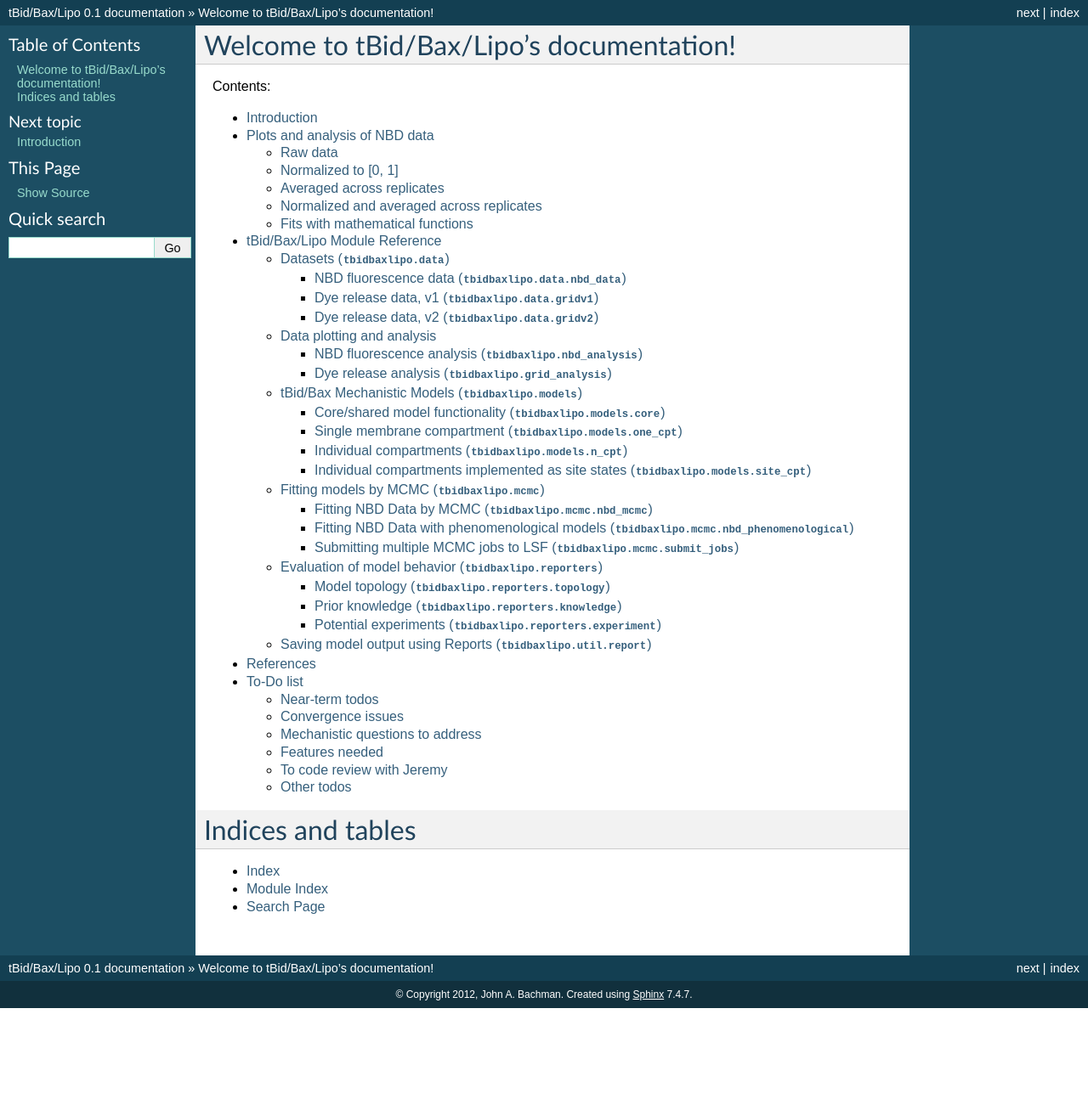
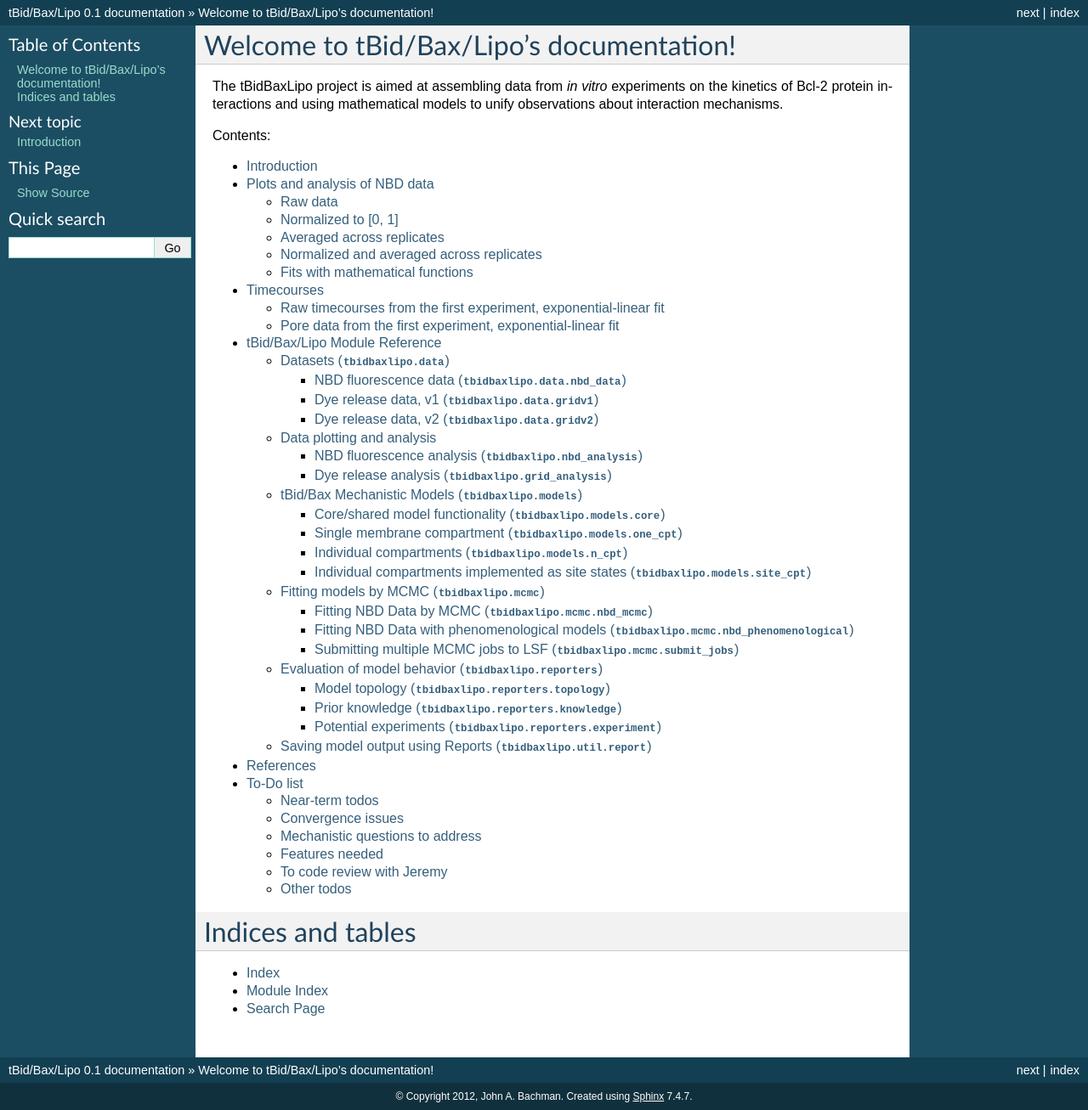
Before and after one commit to johnbachman/tBidBaxLipo, a Sphinx documentation site: the page built from doc/index.rst, in a window 1280 px wide. Shown: the whole page at 85% size. Built offline with Sphinx 7.4.7, drawn with Linux system fonts in a browser that asks for light colours; formulas are drawn with MathJax 3; before the commit the page ends 1187 px from its top, so only the background shows below that.

Commit message:
Started use of matplotlib plot directive for grid plots

```diff
--- a/doc/conf.py
+++ b/doc/conf.py
@@ -26,9 +26,12 @@
 
 # Add any Sphinx extension module names here, as strings. They can be extensions
 # coming with Sphinx (named 'sphinx.ext.*') or your custom ones.
-extensions = ['sphinx.ext.autodoc', 'sphinx.ext.doctest', 'sphinx.ext.intersphinx',
-              'sphinx.ext.todo', 'sphinx.ext.coverage', 'sphinx.ext.pngmath',
+extensions = ['sphinx.ext.autodoc', 'sphinx.ext.doctest',
+              'sphinx.ext.intersphinx', 'sphinx.ext.todo',
+              'sphinx.ext.coverage', 'sphinx.ext.pngmath',
               'sphinx.ext.viewcode', 'numpydoc']
+
+extensions.extend( ['matplotlib.sphinxext.plot_directive'])
 
 extensions.extend( ['SphinxReport.only_directives',
                     'SphinxReport.roles',
--- /dev/null
+++ b/doc/grid_data.rst
@@ -0,0 +1,24 @@
+Timecourses
+===========
+
+Raw timecourses from the first experiment, exponential-linear fit
+-----------------------------------------------------------------
+
+All of the following plots are for 10uL liposomes.
+
+.. plot::
+
+    from tbidbaxlipo.data.gridv1 import data
+    from tbidbaxlipo.grid_analysis import plot_timecourses
+    plot_timecourses(data)
+
+Pore data from the first experiment, exponential-linear fit
+-----------------------------------------------------------
+
+All of the following plots are for 10uL liposomes.
+
+.. plot::
+
+    from tbidbaxlipo.data.gridv1 import data
+    import tbidbaxlipo.grid_analysis as g
+    g.plot_timecourses(g.calc_pores(data))
--- a/doc/index.rst
+++ b/doc/index.rst
@@ -6,6 +6,10 @@
 Welcome to tBid/Bax/Lipo's documentation!
 =========================================
 
+The tBidBaxLipo project is aimed at assembling data from `in vitro` experiments
+on the kinetics of Bcl-2 protein interactions and using mathematical models to
+unify observations about interaction mechanisms.
+
 Contents:
 
 .. toctree::
@@ -13,6 +17,7 @@
 
    intro
    nbd_data
+   grid_data
    modules/index
    references
    todo
```
Also changed, not shown: doc/todo.rst (+22 -6 lines).
